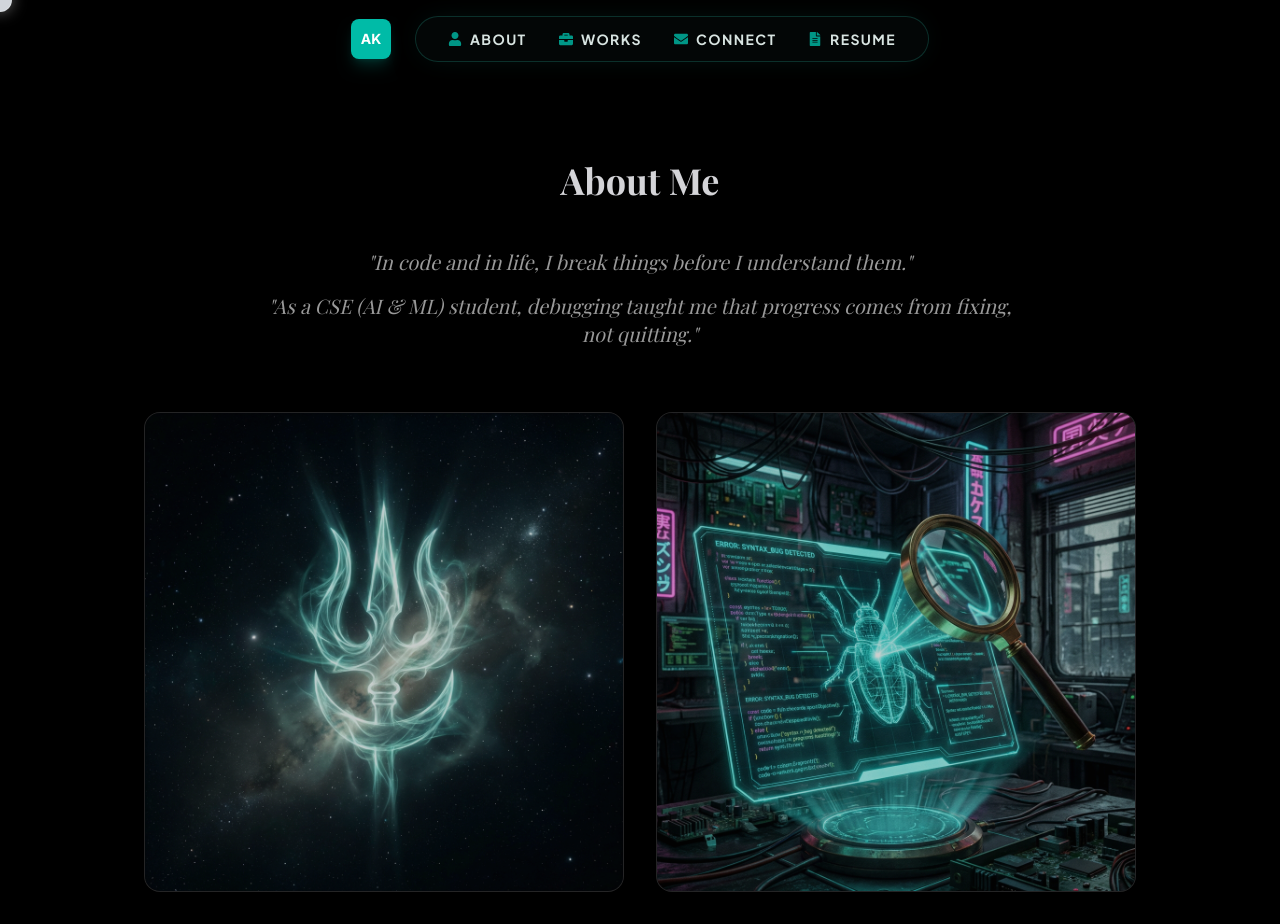
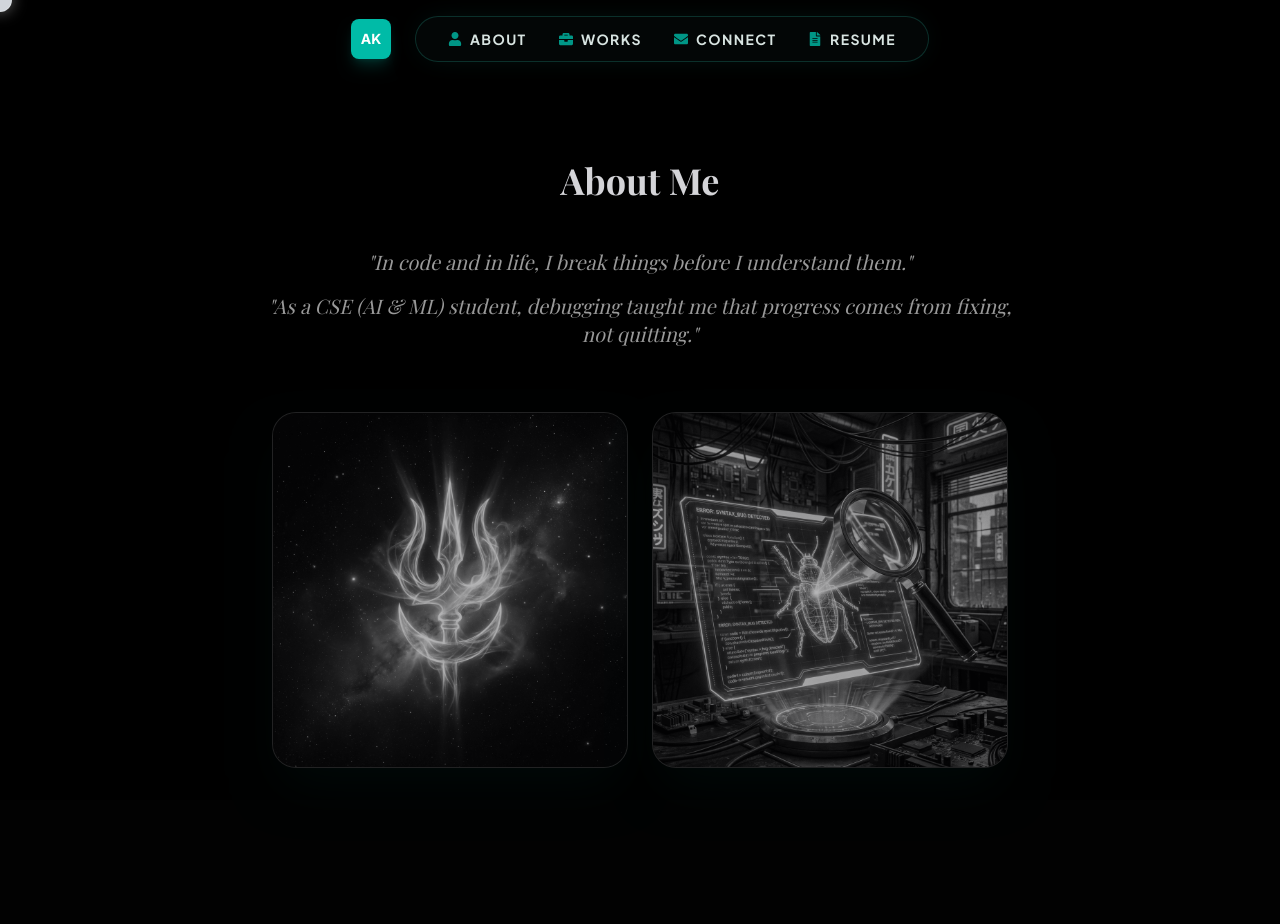
Before and after one commit to aasthakumari03/updated_Portfolio, a Next.js app: page /about in a window 1280 px wide. After the commit the page ends 800 px from the top, so only its background shows below. Built offline with nearby package versions, Linux system fonts and the light colour scheme; a web font is replaced by a local one.

Commit message:
Polish bio graphics with modern styling and smaller size

```diff
--- a/app/about/page.tsx
+++ b/app/about/page.tsx
@@ -10,31 +10,31 @@ export default function AboutPage() {
                 <p>"As a CSE (AI & ML) student, debugging taught me that progress comes from fixing, not quitting."</p>
             </div>
 
-            <div className="grid grid-cols-1 md:grid-cols-2 gap-8 w-full max-w-5xl px-4">
+            <div className="grid grid-cols-1 md:grid-cols-2 gap-6 w-full max-w-3xl px-4 mx-auto">
                 <ScrollReveal delay={0.2} className="relative group">
-                    <div className="relative aspect-square overflow-hidden rounded-2xl border border-white/10 bg-zinc-900/50">
+                    <div className="relative aspect-square overflow-hidden rounded-3xl border border-white/10 bg-zinc-900/40 backdrop-blur-sm shadow-2xl shadow-teal-500/5 group-hover:shadow-teal-500/20 transition-all duration-500">
                         <Image
                             src="/images/mahadev.png"
                             alt="Mahadev Trishul - Symbol of Core Beliefs"
                             fill
-                            className="object-cover transition-transform duration-700 group-hover:scale-110 opacity-80 group-hover:opacity-100"
+                            className="object-cover transition-transform duration-700 group-hover:scale-110 opacity-70 group-hover:opacity-100 grayscale group-hover:grayscale-0"
                         />
-                        <div className="absolute inset-0 bg-gradient-to-t from-black/80 via-transparent to-transparent opacity-0 group-hover:opacity-100 transition-opacity duration-300 flex items-end p-6">
-                            <p className="text-teal-400 font-bold tracking-widest uppercase text-sm">Spiritual Root • Mahadev Bhakt</p>
+                        <div className="absolute inset-0 bg-gradient-to-t from-black/90 via-black/40 to-transparent opacity-0 group-hover:opacity-100 transition-opacity duration-500 flex items-end p-6">
+                            <p className="text-teal-400 font-bold tracking-[0.2em] uppercase text-xs">Spiritual Root • Mahadev Bhakt</p>
                         </div>
                     </div>
                 </ScrollReveal>
 
                 <ScrollReveal delay={0.4} className="relative group">
-                    <div className="relative aspect-square overflow-hidden rounded-2xl border border-white/10 bg-zinc-900/50">
+                    <div className="relative aspect-square overflow-hidden rounded-3xl border border-white/10 bg-zinc-900/40 backdrop-blur-sm shadow-2xl shadow-teal-500/5 group-hover:shadow-teal-500/20 transition-all duration-500">
                         <Image
                             src="/images/coding.png"
                             alt="Futuristic Coding Interface"
                             fill
-                            className="object-cover transition-transform duration-700 group-hover:scale-110 opacity-80 group-hover:opacity-100"
+                            className="object-cover transition-transform duration-700 group-hover:scale-110 opacity-70 group-hover:opacity-100 grayscale group-hover:grayscale-0"
                         />
-                        <div className="absolute inset-0 bg-gradient-to-t from-black/80 via-transparent to-transparent opacity-0 group-hover:opacity-100 transition-opacity duration-300 flex items-end p-6">
-                            <p className="text-teal-400 font-bold tracking-widest uppercase text-sm">Passion • Code & Debug</p>
+                        <div className="absolute inset-0 bg-gradient-to-t from-black/90 via-black/40 to-transparent opacity-0 group-hover:opacity-100 transition-opacity duration-500 flex items-end p-6">
+                            <p className="text-teal-400 font-bold tracking-[0.2em] uppercase text-xs">Passion • Code & Debug</p>
                         </div>
                     </div>
                 </ScrollReveal>
--- a/app/page.tsx
+++ b/app/page.tsx
@@ -144,31 +144,31 @@ export default function Home() {
           </div>
         </ScrollReveal>
 
-        <div className="grid grid-cols-1 md:grid-cols-2 gap-8 w-full max-w-5xl px-4 mt-16">
+        <div className="grid grid-cols-1 md:grid-cols-2 gap-6 w-full max-w-3xl px-4 mt-12 mx-auto">
           <ScrollReveal delay={0.2} className="relative group">
-            <div className="relative aspect-square overflow-hidden rounded-2xl border border-white/10 bg-zinc-900/50">
+            <div className="relative aspect-square overflow-hidden rounded-3xl border border-white/10 bg-zinc-900/40 backdrop-blur-sm shadow-2xl shadow-teal-500/5 group-hover:shadow-teal-500/20 transition-all duration-500">
               <Image
                 src="/images/mahadev.png"
                 alt="Mahadev Trishul - Symbol of Core Beliefs"
                 fill
-                className="object-cover transition-transform duration-700 group-hover:scale-110 opacity-80 group-hover:opacity-100"
+                className="object-cover transition-transform duration-700 group-hover:scale-110 opacity-70 group-hover:opacity-100 grayscale group-hover:grayscale-0"
               />
-              <div className="absolute inset-0 bg-gradient-to-t from-black/80 via-transparent to-transparent opacity-0 group-hover:opacity-100 transition-opacity duration-300 flex items-end p-6">
-                <p className="text-teal-400 font-bold tracking-widest uppercase text-sm">Spiritual Root • Mahadev Bhakt</p>
+              <div className="absolute inset-0 bg-gradient-to-t from-black/90 via-black/40 to-transparent opacity-0 group-hover:opacity-100 transition-opacity duration-500 flex items-end p-6">
+                <p className="text-teal-400 font-bold tracking-[0.2em] uppercase text-xs">Spiritual Root • Mahadev Bhakt</p>
               </div>
             </div>
           </ScrollReveal>
 
           <ScrollReveal delay={0.4} className="relative group">
-            <div className="relative aspect-square overflow-hidden rounded-2xl border border-white/10 bg-zinc-900/50">
+            <div className="relative aspect-square overflow-hidden rounded-3xl border border-white/10 bg-zinc-900/40 backdrop-blur-sm shadow-2xl shadow-teal-500/5 group-hover:shadow-teal-500/20 transition-all duration-500">
               <Image
                 src="/images/coding.png"
                 alt="Futuristic Coding Interface"
                 fill
-                className="object-cover transition-transform duration-700 group-hover:scale-110 opacity-80 group-hover:opacity-100"
+                className="object-cover transition-transform duration-700 group-hover:scale-110 opacity-70 group-hover:opacity-100 grayscale group-hover:grayscale-0"
               />
-              <div className="absolute inset-0 bg-gradient-to-t from-black/80 via-transparent to-transparent opacity-0 group-hover:opacity-100 transition-opacity duration-300 flex items-end p-6">
-                <p className="text-teal-400 font-bold tracking-widest uppercase text-sm">Passion • Code & Debug</p>
+              <div className="absolute inset-0 bg-gradient-to-t from-black/90 via-black/40 to-transparent opacity-0 group-hover:opacity-100 transition-opacity duration-500 flex items-end p-6">
+                <p className="text-teal-400 font-bold tracking-[0.2em] uppercase text-xs">Passion • Code & Debug</p>
               </div>
             </div>
           </ScrollReveal>
```
